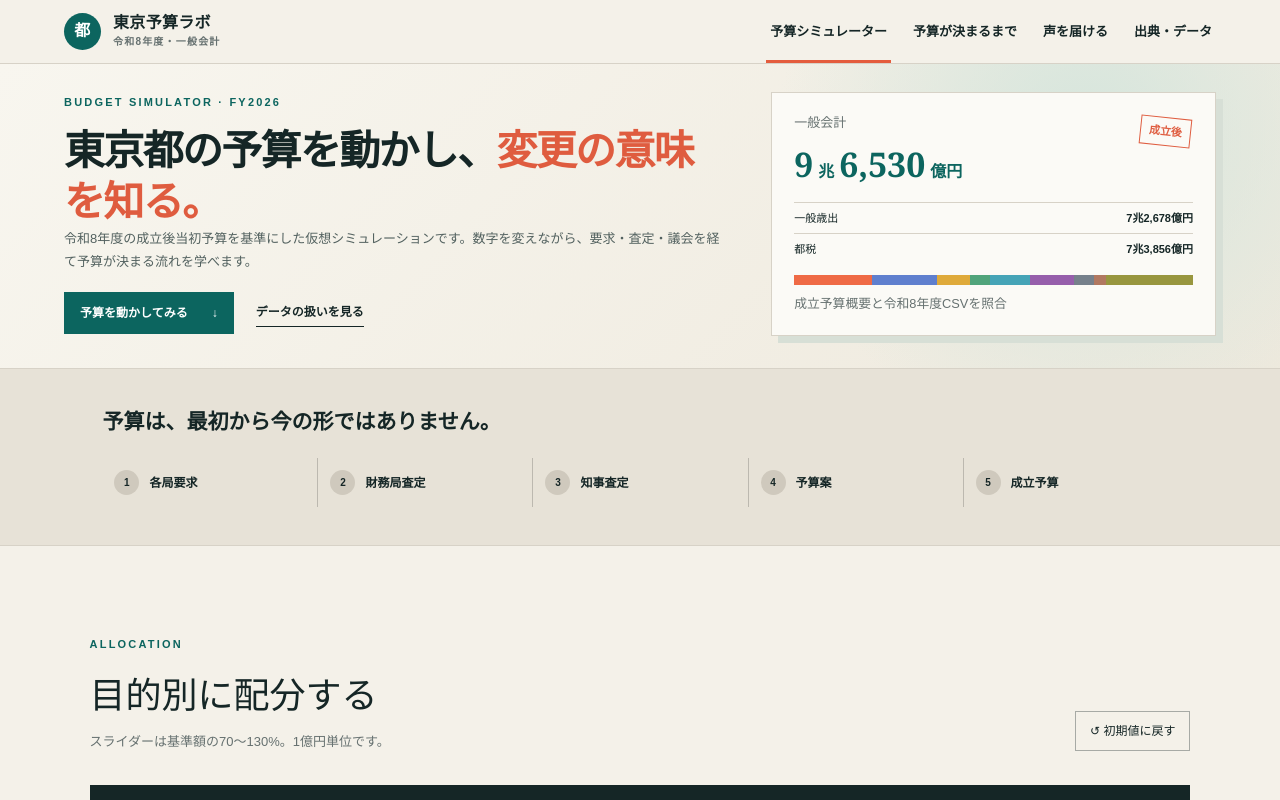
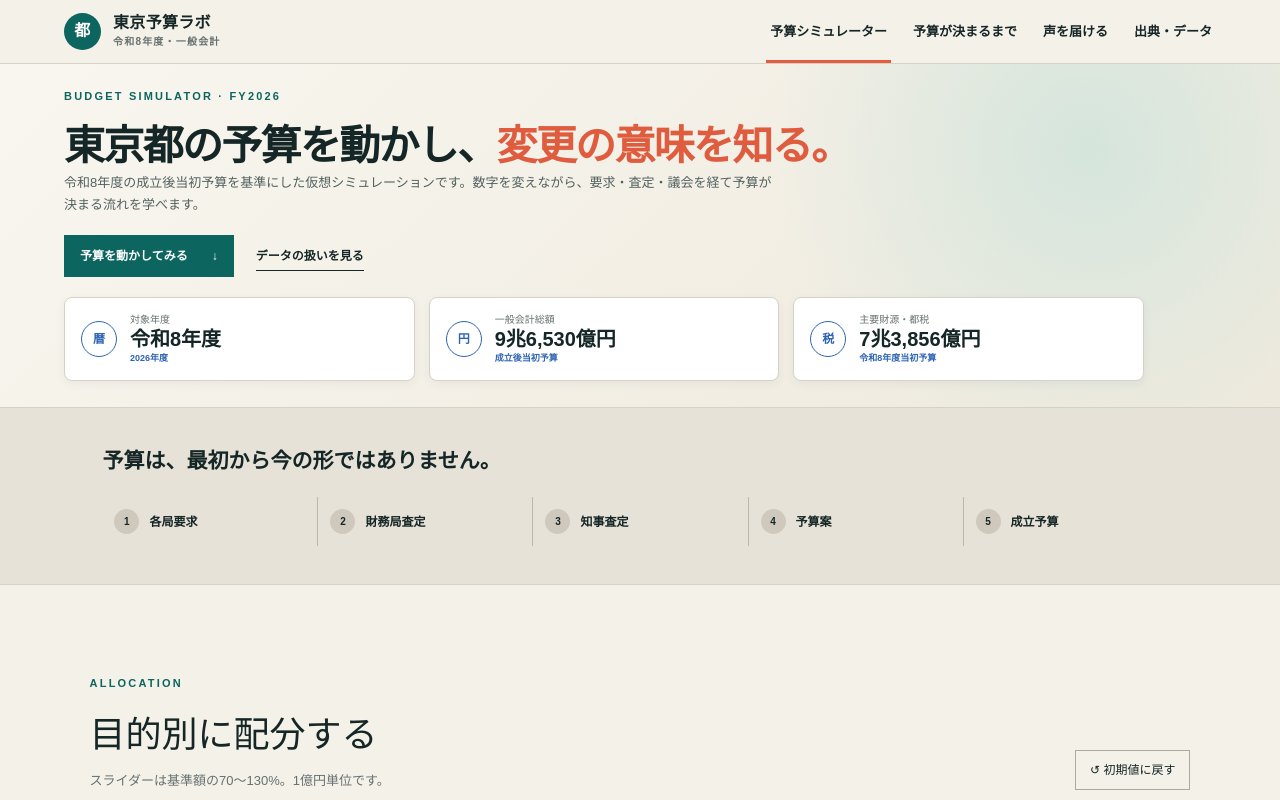
Before and after one commit to okajun35/tokyo-budget-simulator, a Next.js app: page / in a window 1280 px wide. Shown: the top 800 px of the page. Built offline with nearby package versions, Linux system fonts and the light colour scheme.

Commit message:
feat: add top budget overview cards

```diff
--- a/app/globals.css
+++ b/app/globals.css
@@ -14,7 +14,7 @@ a { color:inherit; }
 .topbar nav { display:flex; height:100%; gap:18px; }
 .topbar nav button { position:relative; background:none; border:0; padding:0 4px; font-size:13px; font-weight:700; cursor:pointer; }
 .topbar nav button.active:after { content:""; position:absolute; left:0; right:0; bottom:0; height:3px; background:#e45c3d; }
-.hero { display:grid; grid-template-columns:minmax(0,1.2fr) minmax(320px,.8fr); gap:40px; align-items:center; padding:28px 5vw 32px; background:radial-gradient(circle at 85% 25%,#d5e5dc 0,transparent 28%),linear-gradient(135deg,#f8f6ef,#eee9dd); border-bottom:1px solid var(--line); }
+.hero { display:grid; gap:20px; padding:24px 5vw 26px; background:radial-gradient(circle at 85% 25%,#d5e5dc 0,transparent 28%),linear-gradient(135deg,#f8f6ef,#eee9dd); border-bottom:1px solid var(--line); }
 .eyebrow { margin:0 0 16px; color:var(--teal); font-size:11px; letter-spacing:.2em; font-weight:900; }
 .hero h1,.subpage>h1 { margin:0; max-width:820px; font-family:"Yu Mincho","Hiragino Mincho ProN",serif; font-size:clamp(30px,3.2vw,46px); line-height:1.25; letter-spacing:-.04em; font-weight:700; }
 .hero h1 em { color:#df5c3f; font-style:normal; }
@@ -22,15 +22,12 @@ a { color:inherit; }
 .heroActions { display:flex; align-items:center; gap:22px; margin-top:18px; }
 .primary { display:inline-flex; gap:24px; align-items:center; padding:12px 16px; color:white; background:var(--teal); text-decoration:none; font-size:12px; font-weight:800; }
 .textButton { border:0; border-bottom:1px solid var(--ink); background:none; cursor:pointer; font-size:12px; font-weight:700; padding:5px 0; }
-.heroCard { position:relative; padding:20px 22px; background:var(--cream); border:1px solid var(--line); box-shadow:7px 7px 0 #d7dfd6; }
-.stamp { position:absolute; right:24px; top:24px; border:1px solid #df5c3f; color:#df5c3f; padding:5px 8px; font-size:11px; font-weight:800; transform:rotate(6deg); }
-.heroCard>p { margin:0; color:var(--muted); font-size:13px; }
-.heroCard>strong { display:block; margin:6px 0 12px; font-family:Georgia,serif; font-size:34px; color:var(--teal); }
-.heroCard>strong small { font-size:16px; margin:0 5px; }
-.statLine { display:flex; justify-content:space-between; padding:7px 0; border-top:1px solid var(--line); font-size:11px; }
-.miniChart { display:flex; height:10px; margin:10px 0 6px; overflow:hidden; }
-.miniChart i { display:block; height:100%; }
-.sourceNote { color:var(--muted); }
+.overviewCards { display:grid; grid-template-columns:repeat(3,minmax(0,1fr)); gap:14px; max-width:1080px; }
+.overviewCards article { display:grid; grid-template-columns:auto 1fr; column-gap:13px; align-items:center; padding:14px 16px; background:white; border:1px solid var(--line); border-radius:8px; box-shadow:0 3px 10px rgba(35,64,93,.06); }
+.overviewIcon { grid-row:1 / 4; display:grid; place-items:center; width:36px; height:36px; border:1px solid #2f64b5; border-radius:50%; color:#2f64b5; font-size:12px; font-weight:900; }
+.overviewCards small { color:var(--muted); font-size:10px; }
+.overviewCards strong { font-size:20px; line-height:1.25; }
+.overviewCards em { color:#2f64b5; font-size:9px; font-style:normal; font-weight:700; }
 .process { padding:38px 8vw; background:#e7e2d7; border-bottom:1px solid var(--line); }
 .process>p { margin:0 0 20px; font-family:serif; font-size:21px; font-weight:700; }
 .process>div { display:grid; grid-template-columns:repeat(5,1fr); }
@@ -102,6 +99,6 @@ input[type="range"]::-webkit-slider-thumb { appearance:none; width:16px; height:
 .dataCoverage { margin-top:20px; padding:24px; border:1px solid var(--line); }.dataCoverage h2 { margin-top:0; font-family:serif; }.dataCoverage p { color:var(--muted); line-height:2; font-size:12px; }
 footer { display:flex; align-items:center; gap:30px; padding:30px 7vw; background:#0d211f; color:white; }footer p { flex:1; color:#91a29f; font-size:10px; }footer>a { color:#b8d3cb; font-size:10px; }
 
-@media (max-width:950px) { .hero { grid-template-columns:1fr; }.heroCard { max-width:520px; }.simGrid { grid-template-columns:1fr; }.contextPanel { position:relative; top:auto; }.balance { grid-template-columns:1fr; gap:12px; }.balance p { text-align:left; }.process>div { grid-template-columns:1fr 1fr; }.process button { border:0; }.factGrid { grid-template-columns:1fr; }.participationGrid { grid-template-columns:1fr; } }
-@media (max-width:620px) { .topbar { padding:0 18px; }.topbar nav { gap:8px; }.topbar nav button { font-size:10px; }.brand>span:last-child { font-size:12px; }.hero,.simulator,.fiscalFacts,.subpage { padding:60px 20px; }.hero { min-height:auto; }.heroActions { align-items:flex-start; flex-direction:column; }.heroCard { padding:24px; }.heroCard>strong { font-size:42px; }.process { padding:30px 20px; }.process>div { grid-template-columns:1fr; }.sectionHead { align-items:flex-start; gap:20px; flex-direction:column; }.rowTitle strong { font-size:15px; }.sliderLine { margin-left:0; grid-template-columns:1fr 75px; }.contextPanel { padding:20px; }.participationGrid dl { grid-template-columns:1fr; gap:3px; }.participationGrid dd { margin-bottom:9px; }.sourceList article { grid-template-columns:1fr; }.sourceList dl { grid-template-columns:120px 1fr; }.priority ol { display:grid; }.factGrid article { padding:22px; } footer { align-items:flex-start; flex-direction:column; } }
+@media (max-width:950px) { .overviewCards { grid-template-columns:1fr 1fr; }.simGrid { grid-template-columns:1fr; }.contextPanel { position:relative; top:auto; }.balance { grid-template-columns:1fr; gap:12px; }.balance p { text-align:left; }.process>div { grid-template-columns:1fr 1fr; }.process button { border:0; }.factGrid { grid-template-columns:1fr; }.participationGrid { grid-template-columns:1fr; } }
+@media (max-width:620px) { .topbar { padding:0 18px; }.topbar nav { gap:8px; }.topbar nav button { font-size:10px; }.brand>span:last-child { font-size:12px; }.hero,.simulator,.fiscalFacts,.subpage { padding:32px 20px; }.overviewCards { grid-template-columns:1fr; }.heroActions { align-items:flex-start; flex-direction:column; }.process { padding:30px 20px; }.process>div { grid-template-columns:1fr; }.sectionHead { align-items:flex-start; gap:20px; flex-direction:column; }.rowTitle strong { font-size:15px; }.sliderLine { margin-left:0; grid-template-columns:1fr 75px; }.contextPanel { padding:20px; }.participationGrid dl { grid-template-columns:1fr; gap:3px; }.participationGrid dd { margin-bottom:9px; }.sourceList article { grid-template-columns:1fr; }.sourceList dl { grid-template-columns:120px 1fr; }.priority ol { display:grid; }.factGrid article { padding:22px; } footer { align-items:flex-start; flex-direction:column; } }
 @media (prefers-reduced-motion:reduce) { html { scroll-behavior:auto; } * { transition:none !important; } }
--- a/app/page.tsx
+++ b/app/page.tsx
@@ -65,13 +65,10 @@ export default function Home() {
           <p className="lead">令和8年度の成立後当初予算を基準にした仮想シミュレーションです。数字を変えながら、要求・査定・議会を経て予算が決まる流れを学べます。</p>
           <div className="heroActions"><a href="#simulator" className="primary">予算を動かしてみる <span>↓</span></a><button onClick={() => setTab("sources")} className="textButton">データの扱いを見る</button></div>
         </div>
-        <div className="heroCard" aria-label="令和8年度予算の概要">
-          <span className="stamp">成立後</span>
-          <p>一般会計</p><strong>9<small>兆</small>6,530<small>億円</small></strong>
-          <div className="statLine"><span>一般歳出</span><b>7兆2,678億円</b></div>
-          <div className="statLine"><span>都税</span><b>7兆3,856億円</b></div>
-          <div className="miniChart">{BUDGET_CATEGORIES.map(x => <i key={x.id} style={{width: `${x.baselineAmount100mYen / GENERAL_ACCOUNT_BASELINE_100M_YEN * 100}%`, background: x.color}} />)}</div>
-          <small className="sourceNote">成立予算概要と令和8年度CSVを照合</small>
+        <div className="overviewCards" aria-label="令和8年度予算の概要">
+          <article><span className="overviewIcon" aria-hidden="true">暦</span><small>対象年度</small><strong>令和8年度</strong><em>2026年度</em></article>
+          <article><span className="overviewIcon" aria-hidden="true">円</span><small>一般会計総額</small><strong>9兆6,530億円</strong><em>成立後当初予算</em></article>
+          <article><span className="overviewIcon" aria-hidden="true">税</span><small>主要財源・都税</small><strong>7兆3,856億円</strong><em>令和8年度当初予算</em></article>
         </div>
       </section>
 
```
Also changed, not shown: 2 other files (tests, documents, lock files or other folders).
